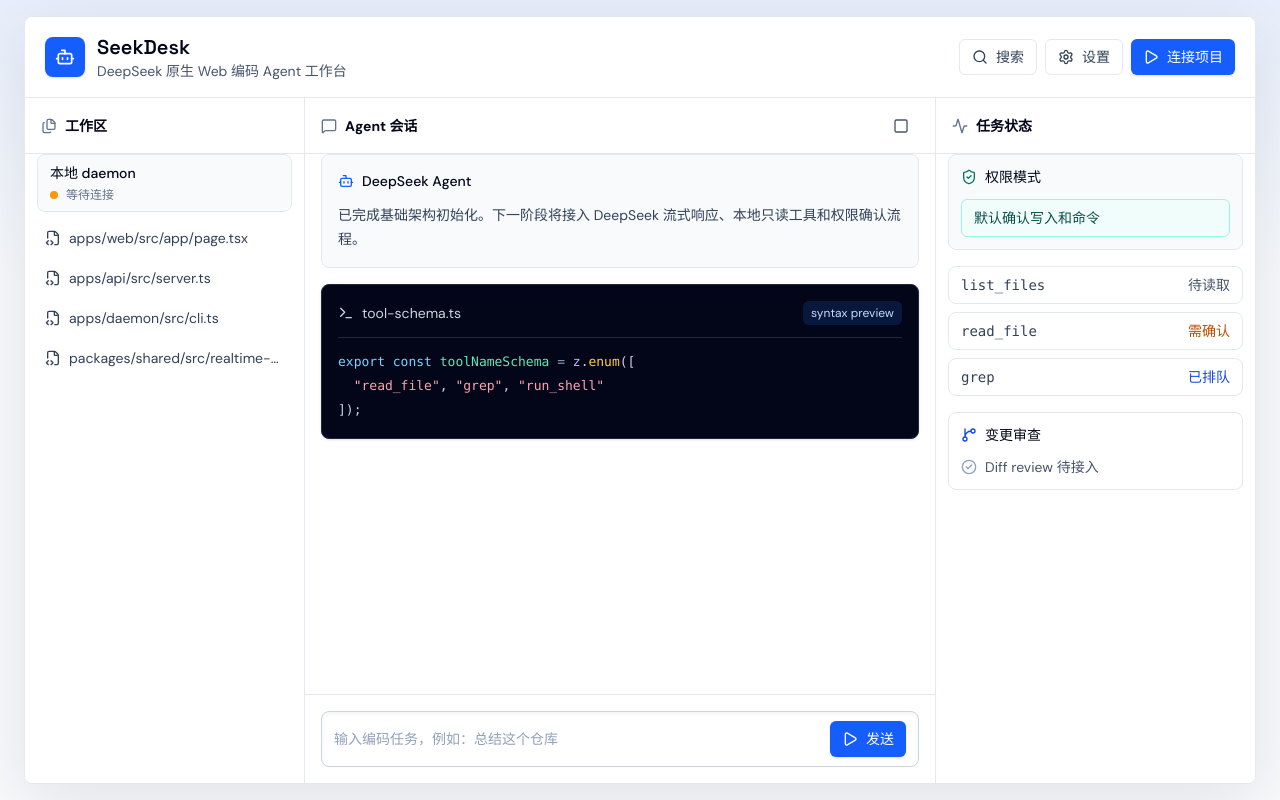
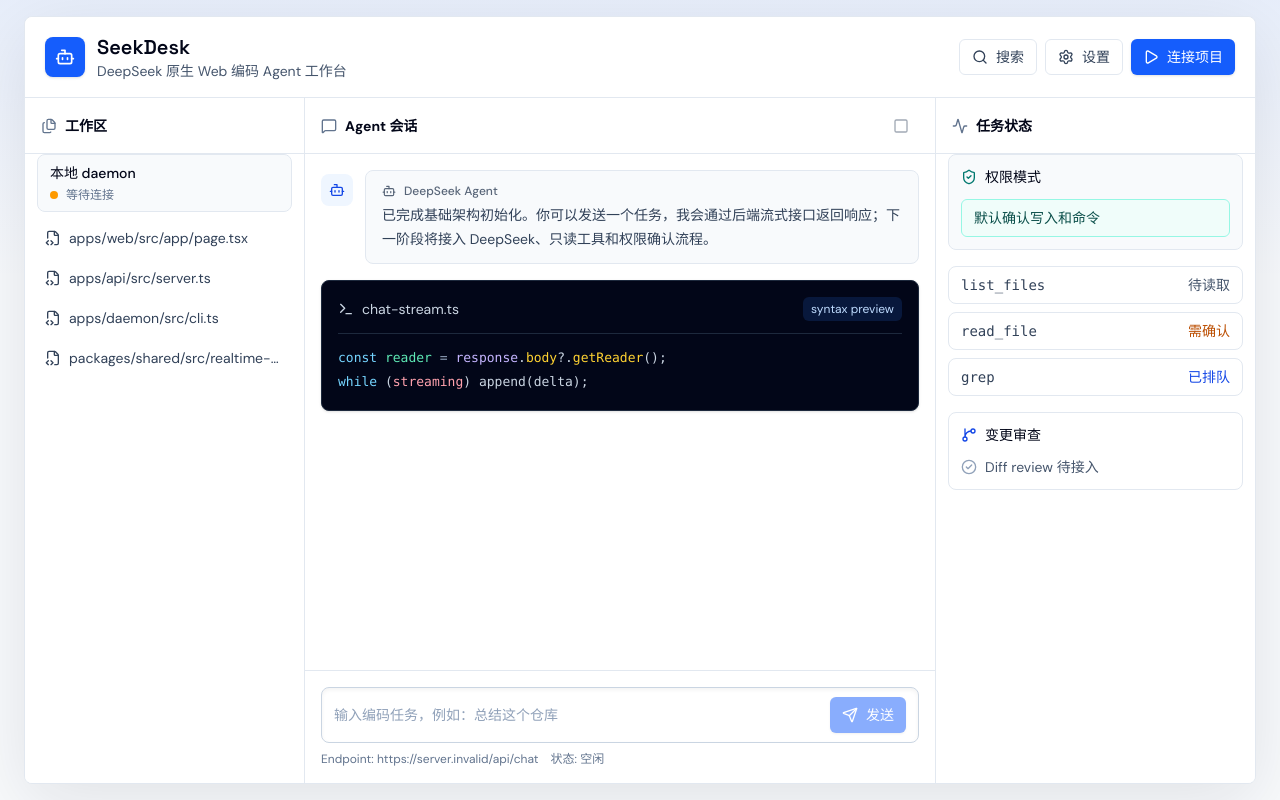
Before and after one commit to JimHanss/SeekDesk, a Next.js app in the folder apps/web/: page / in a window 1280 px wide. Built offline with nearby package versions, Linux system fonts and the light colour scheme; no server answers.

Commit message:
feat(web): add streaming chat shell

```diff
--- a/apps/web/src/app/page.tsx
+++ b/apps/web/src/app/page.tsx
@@ -1,20 +1,41 @@
+"use client";
+
+import type { FormEvent, ReactNode } from "react";
+import { useMemo, useRef, useState } from "react";
 import {
   Activity,
+  AlertCircle,
   Bot,
   CheckCircle2,
   FileCode2,
   Files,
   GitBranch,
+  Loader2,
   MessageSquare,
   Play,
   Search,
+  Send,
   Settings,
   ShieldCheck,
   Square,
-  Terminal
+  Terminal,
+  User
 } from "lucide-react";
 
 import { Button } from "@/components/ui/button";
+import { cn } from "@/lib/utils";
+
+type ChatRole = "user" | "assistant";
+type ChatStatus = "idle" | "submitting" | "streaming" | "error";
+
+interface ChatMessage {
+  id: string;
+  role: ChatRole;
+  content: string;
+}
+
+const apiBaseUrl =
+  process.env.NEXT_PUBLIC_SEEKDESK_API_URL ?? "http://127.0.0.1:4000";
 
 const fileItems = [
   "apps/web/src/app/page.tsx",
@@ -29,7 +50,133 @@ const toolEvents = [
   { label: "grep", status: "已排队", tone: "text-blue-700" }
 ];
 
+const initialMessages: ChatMessage[] = [
+  {
+    id: "assistant-welcome",
+    role: "assistant",
+    content:
+      "已完成基础架构初始化。你可以发送一个任务，我会通过后端流式接口返回响应；下一阶段将接入 DeepSeek、只读工具和权限确认流程。"
+  }
+];
+
 export default function Page() {
+  const [messages, setMessages] = useState<ChatMessage[]>(initialMessages);
+  const [input, setInput] = useState("");
+  const [status, setStatus] = useState<ChatStatus>("idle");
+  const [error, setError] = useState<string | null>(null);
+  const abortRef = useRef<AbortController | null>(null);
+
+  const isBusy = status === "submitting" || status === "streaming";
+  const endpoint = useMemo(
+    () => `${apiBaseUrl.replace(/\/$/, "")}/api/chat`,
+    []
+  );
+
+  async function handleSubmit(event: FormEvent<HTMLFormElement>) {
+    event.preventDefault();
+
+    const prompt = input.trim();
+    if (!prompt || isBusy) {
+      return;
+    }
+
+    const userMessage: ChatMessage = {
+      id: crypto.randomUUID(),
+      role: "user",
+      content: prompt
+    };
+    const assistantMessage: ChatMessage = {
+      id: crypto.randomUUID(),
+      role: "assistant",
+      content: ""
+    };
+    const controller = new AbortController();
+
+    abortRef.current = controller;
+    setInput("");
+    setError(null);
+    setStatus("submitting");
+    setMessages((current) => [...current, userMessage, assistantMessage]);
+
+    try {
+      const response = await fetch(endpoint, {
+        method: "POST",
+        headers: {
+          "Content-Type": "application/json"
+        },
+        body: JSON.stringify({
+          messages: [...messages, userMessage].map((message) => ({
+            role: message.role,
+            content: message.content
+          }))
+        }),
+        signal: controller.signal
+      });
+
+      if (!response.ok) {
+        throw new Error(`请求失败：${response.status}`);
+      }
+
+      if (!response.body) {
+        throw new Error("后端没有返回可读取的流。");
+      }
+
+      setStatus("streaming");
+
+      const reader = response.body.getReader();
+      const decoder = new TextDecoder();
+
+      while (true) {
+        const { done, value } = await reader.read();
+        if (done) {
+          break;
+        }
+
+        const chunk = decoder.decode(value, { stream: true });
+        appendAssistantDelta(assistantMessage.id, chunk);
+      }
+
+      const finalChunk = decoder.decode();
+      if (finalChunk) {
+        appendAssistantDelta(assistantMessage.id, finalChunk);
+      }
+
+      setStatus("idle");
+    } catch (requestError) {
+      if (controller.signal.aborted) {
+        appendAssistantDelta(assistantMessage.id, "\n\n任务已取消。");
+        setStatus("idle");
+      } else {
+        const message =
+          requestError instanceof Error
+            ? requestError.message
+            : "发送请求时出现未知错误。";
+
+        setError(message);
+        setStatus("error");
+        appendAssistantDelta(assistantMessage.id, `\n\n${message}`);
+      }
+    } finally {
+      if (abortRef.current === controller) {
+        abortRef.current = null;
+      }
+    }
+  }
+
+  function appendAssistantDelta(messageId: string, delta: string) {
+    setMessages((current) =>
+      current.map((message) =>
+        message.id === messageId
+          ? { ...message, content: `${message.content}${delta}` }
+          : message
+      )
+    );
+  }
+
+  function cancelRequest() {
+    abortRef.current?.abort();
+  }
+
   return (
     <main className="min-h-screen px-4 py-4 text-slate-900 md:px-6">
       <div className="mx-auto flex min-h-[calc(100vh-2rem)] w-full max-w-7xl flex-col overflow-hidden rounded-[8px] border border-slate-200 bg-white shadow-[0_18px_70px_rgba(15,23,42,0.10)]">
@@ -66,7 +213,10 @@ export default function Page() {
 
         <section className="grid flex-1 grid-cols-1 bg-slate-50 lg:grid-cols-[280px_minmax(0,1fr)_320px]">
           <aside className="border-b border-slate-200 bg-white lg:border-b-0 lg:border-r">
-            <PanelHeader icon={<Files className="size-4" aria-hidden="true" />} title="工作区" />
+            <PanelHeader
+              icon={<Files className="size-4" aria-hidden="true" />}
+              title="工作区"
+            />
             <div className="space-y-2 px-3 pb-4">
               <div className="rounded-[8px] border border-slate-200 bg-slate-50 px-3 py-2 text-sm text-slate-700">
                 <div className="font-medium text-slate-950">本地 daemon</div>
@@ -96,73 +246,76 @@ export default function Page() {
               icon={<MessageSquare className="size-4" aria-hidden="true" />}
               title="Agent 会话"
               action={
-                <Button variant="ghost" size="icon" aria-label="取消任务">
+                <Button
+                  variant="ghost"
+                  size="icon"
+                  aria-label="取消任务"
+                  disabled={!isBusy}
+                  onClick={cancelRequest}
+                >
                   <Square className="size-4" aria-hidden="true" />
                 </Button>
               }
             />
 
-            <div className="flex-1 space-y-4 overflow-hidden px-4 pb-4">
-              <div className="rounded-[8px] border border-slate-200 bg-slate-50 p-4">
-                <div className="mb-3 flex items-center gap-2 text-sm font-medium text-slate-950">
-                  <Bot className="size-4 text-blue-600" aria-hidden="true" />
-                  DeepSeek Agent
+            <div className="flex-1 space-y-4 overflow-y-auto px-4 pb-4 pt-4">
+              {messages.map((message, index) => (
+                <ChatBubble
+                  key={message.id}
+                  message={message}
+                  streaming={
+                    status === "streaming" &&
+                    message.role === "assistant" &&
+                    index === messages.length - 1
+                  }
+                />
+              ))}
+
+              {error ? (
+                <div className="flex items-start gap-2 rounded-[8px] border border-red-200 bg-red-50 px-3 py-2 text-sm text-red-800">
+                  <AlertCircle className="mt-0.5 size-4 shrink-0" aria-hidden="true" />
+                  <span>{error}</span>
                 </div>
-                <p className="text-sm leading-6 text-slate-700">
-                  已完成基础架构初始化。下一阶段将接入 DeepSeek 流式响应、本地只读工具和权限确认流程。
-                </p>
-              </div>
+              ) : null}
 
-              <div className="rounded-[8px] border border-slate-800 bg-slate-950 p-4 text-sm text-slate-100 shadow-sm">
-                <div className="mb-3 flex items-center justify-between gap-3 border-b border-slate-800 pb-3">
-                  <div className="flex items-center gap-2 text-slate-300">
-                    <Terminal className="size-4" aria-hidden="true" />
-                    <span>tool-schema.ts</span>
-                  </div>
-                  <span className="rounded-[6px] bg-blue-500/15 px-2 py-1 text-xs text-blue-200">
-                    syntax preview
-                  </span>
-                </div>
-                <pre className="overflow-x-auto whitespace-pre text-[13px] leading-6">
-                  <code>
-                    <span className="text-sky-300">export const</span>{" "}
-                    <span className="text-emerald-300">toolNameSchema</span>{" "}
-                    <span className="text-slate-400">=</span>{" "}
-                    <span className="text-violet-300">z</span>
-                    <span className="text-slate-300">.</span>
-                    <span className="text-amber-300">enum</span>
-                    <span className="text-slate-300">([</span>
-                    <br />
-                    <span className="text-slate-300">  </span>
-                    <span className="text-rose-300">"read_file"</span>
-                    <span className="text-slate-300">, </span>
-                    <span className="text-rose-300">"grep"</span>
-                    <span className="text-slate-300">, </span>
-                    <span className="text-rose-300">"run_shell"</span>
-                    <br />
-                    <span className="text-slate-300">]);</span>
-                  </code>
-                </pre>
-              </div>
+              <CodePreview />
             </div>
 
-            <div className="border-t border-slate-200 bg-white p-4">
-              <div className="flex min-h-14 items-center gap-3 rounded-[8px] border border-slate-300 bg-white px-3 py-2 shadow-inner">
+            <form className="border-t border-slate-200 bg-white p-4" onSubmit={handleSubmit}>
+              <div className="flex min-h-14 items-center gap-3 rounded-[8px] border border-slate-300 bg-white px-3 py-2 shadow-inner focus-within:border-blue-500 focus-within:ring-2 focus-within:ring-blue-100">
                 <input
                   className="min-w-0 flex-1 bg-transparent text-sm text-slate-900 outline-none placeholder:text-slate-400"
                   placeholder="输入编码任务，例如：总结这个仓库"
                   aria-label="输入编码任务"
+                  value={input}
+                  onChange={(event) => setInput(event.target.value)}
+                  disabled={isBusy}
                 />
-                <Button size="sm">
-                  <Play className="size-4" aria-hidden="true" />
-                  发送
+                <Button size="sm" type="submit" disabled={!input.trim() || isBusy}>
+                  {isBusy ? (
+                    <Loader2 className="size-4 animate-spin" aria-hidden="true" />
+                  ) : (
+                    <Send className="size-4" aria-hidden="true" />
+                  )}
+                  {status === "submitting"
+                    ? "连接中"
+                    : status === "streaming"
+                      ? "接收中"
+                      : "发送"}
                 </Button>
               </div>
-            </div>
+              <div className="mt-2 flex flex-wrap items-center gap-x-3 gap-y-1 text-xs text-slate-500">
+                <span>Endpoint: {endpoint}</span>
+                <span>状态: {statusLabel(status)}</span>
+              </div>
+            </form>
           </section>
 
           <aside className="border-t border-slate-200 bg-white lg:border-l lg:border-t-0">
-            <PanelHeader icon={<Activity className="size-4" aria-hidden="true" />} title="任务状态" />
+            <PanelHeader
+              icon={<Activity className="size-4" aria-hidden="true" />}
+              title="任务状态"
+            />
             <div className="space-y-4 px-3 pb-4">
               <div className="rounded-[8px] border border-slate-200 bg-slate-50 p-3">
                 <div className="mb-3 flex items-center gap-2 text-sm font-medium text-slate-950">
@@ -204,14 +357,89 @@ export default function Page() {
   );
 }
 
+function ChatBubble({
+  message,
+  streaming
+}: {
+  message: ChatMessage;
+  streaming: boolean;
+}) {
+  const isUser = message.role === "user";
+
+  return (
+    <div className={cn("flex gap-3", isUser ? "justify-end" : "justify-start")}>
+      {!isUser ? (
+        <div className="mt-1 grid size-8 shrink-0 place-items-center rounded-[8px] bg-blue-50 text-blue-700">
+          <Bot className="size-4" aria-hidden="true" />
+        </div>
+      ) : null}
+      <div
+        className={cn(
+          "max-w-[min(720px,100%)] rounded-[8px] border px-4 py-3 text-sm leading-6",
+          isUser
+            ? "border-blue-200 bg-blue-600 text-white"
+            : "border-slate-200 bg-slate-50 text-slate-700"
+        )}
+      >
+        <div className="mb-1 flex items-center gap-2 text-xs font-medium opacity-80">
+          {isUser ? (
+            <User className="size-3.5" aria-hidden="true" />
+          ) : (
+            <Bot className="size-3.5" aria-hidden="true" />
+          )}
+          {isUser ? "你" : "DeepSeek Agent"}
+        </div>
+        <p className="whitespace-pre-wrap break-words">
+          {message.content || (streaming ? "正在生成响应" : "")}
+          {streaming ? <span className="ml-1 inline-block h-4 w-1 animate-pulse bg-blue-500 align-[-2px]" /> : null}
+        </p>
+      </div>
+    </div>
+  );
+}
+
+function CodePreview() {
+  return (
+    <div className="rounded-[8px] border border-slate-800 bg-slate-950 p-4 text-sm text-slate-100 shadow-sm">
+      <div className="mb-3 flex items-center justify-between gap-3 border-b border-slate-800 pb-3">
+        <div className="flex items-center gap-2 text-slate-300">
+          <Terminal className="size-4" aria-hidden="true" />
+          <span>chat-stream.ts</span>
+        </div>
+        <span className="rounded-[6px] bg-blue-500/15 px-2 py-1 text-xs text-blue-200">
+          syntax preview
+        </span>
+      </div>
+      <pre className="overflow-x-auto whitespace-pre text-[13px] leading-6">
+        <code>
+          <span className="text-sky-300">const</span>{" "}
+          <span className="text-emerald-300">reader</span>{" "}
+          <span className="text-slate-400">=</span>{" "}
+          <span className="text-violet-300">response</span>
+          <span className="text-slate-300">.</span>
+          <span className="text-amber-300">body</span>
+          <span className="text-slate-300">?.</span>
+          <span className="text-amber-300">getReader</span>
+          <span className="text-slate-300">();</span>
+          <br />
+          <span className="text-sky-300">while</span>{" "}
+          <span className="text-slate-300">(</span>
+          <span className="text-rose-300">streaming</span>
+          <span className="text-slate-300">) append(delta);</span>
+        </code>
+      </pre>
+    </div>
+  );
+}
+
 function PanelHeader({
   icon,
   title,
   action
 }: {
-  icon: React.ReactNode;
+  icon: ReactNode;
   title: string;
-  action?: React.ReactNode;
+  action?: ReactNode;
 }) {
   return (
     <div className="flex h-14 items-center justify-between border-b border-slate-200 px-4">
@@ -223,3 +451,17 @@ function PanelHeader({
     </div>
   );
 }
+
+function statusLabel(status: ChatStatus) {
+  switch (status) {
+    case "submitting":
+      return "连接后端";
+    case "streaming":
+      return "接收流式响应";
+    case "error":
+      return "请求失败";
+    case "idle":
+    default:
+      return "空闲";
+  }
+}
```
